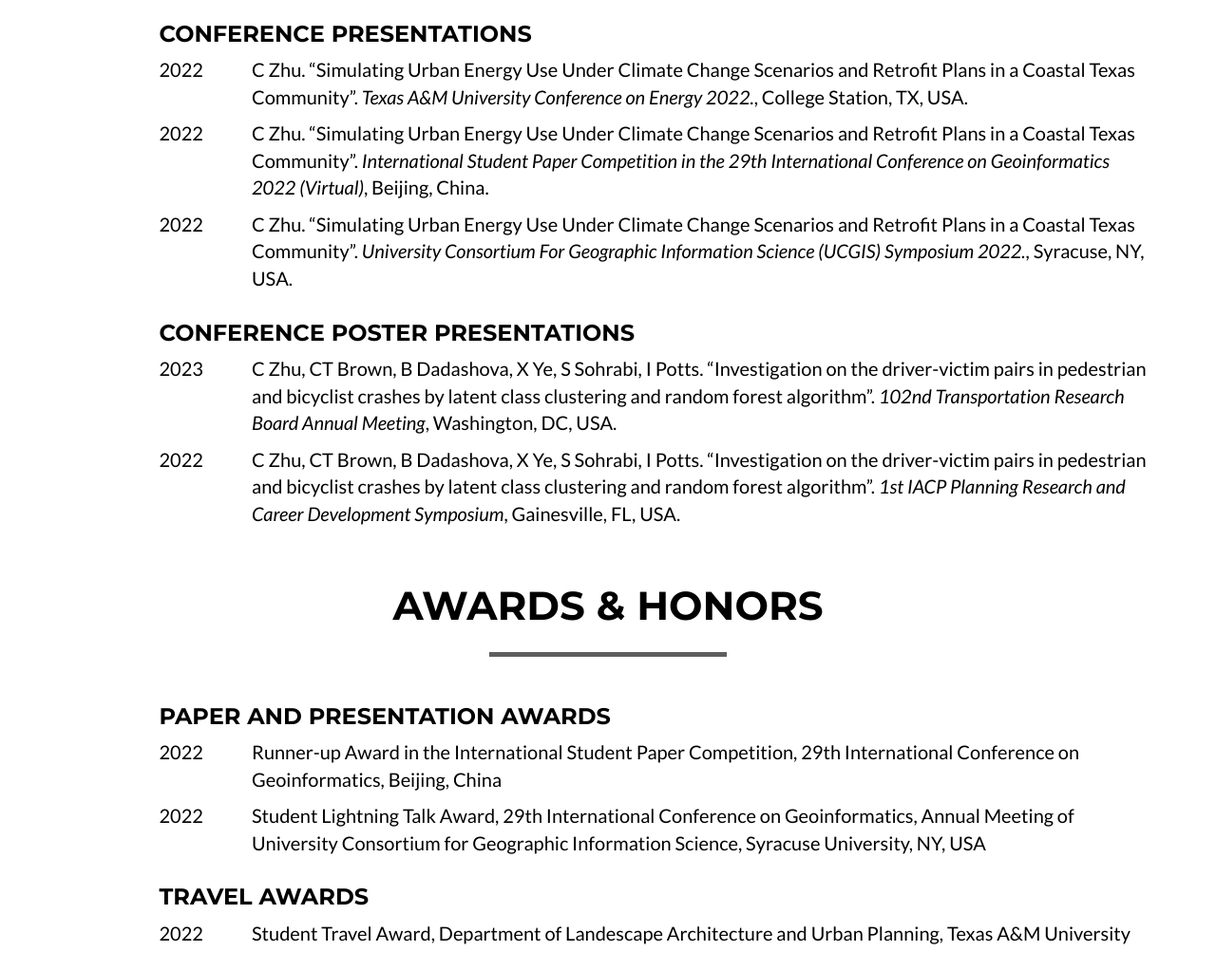
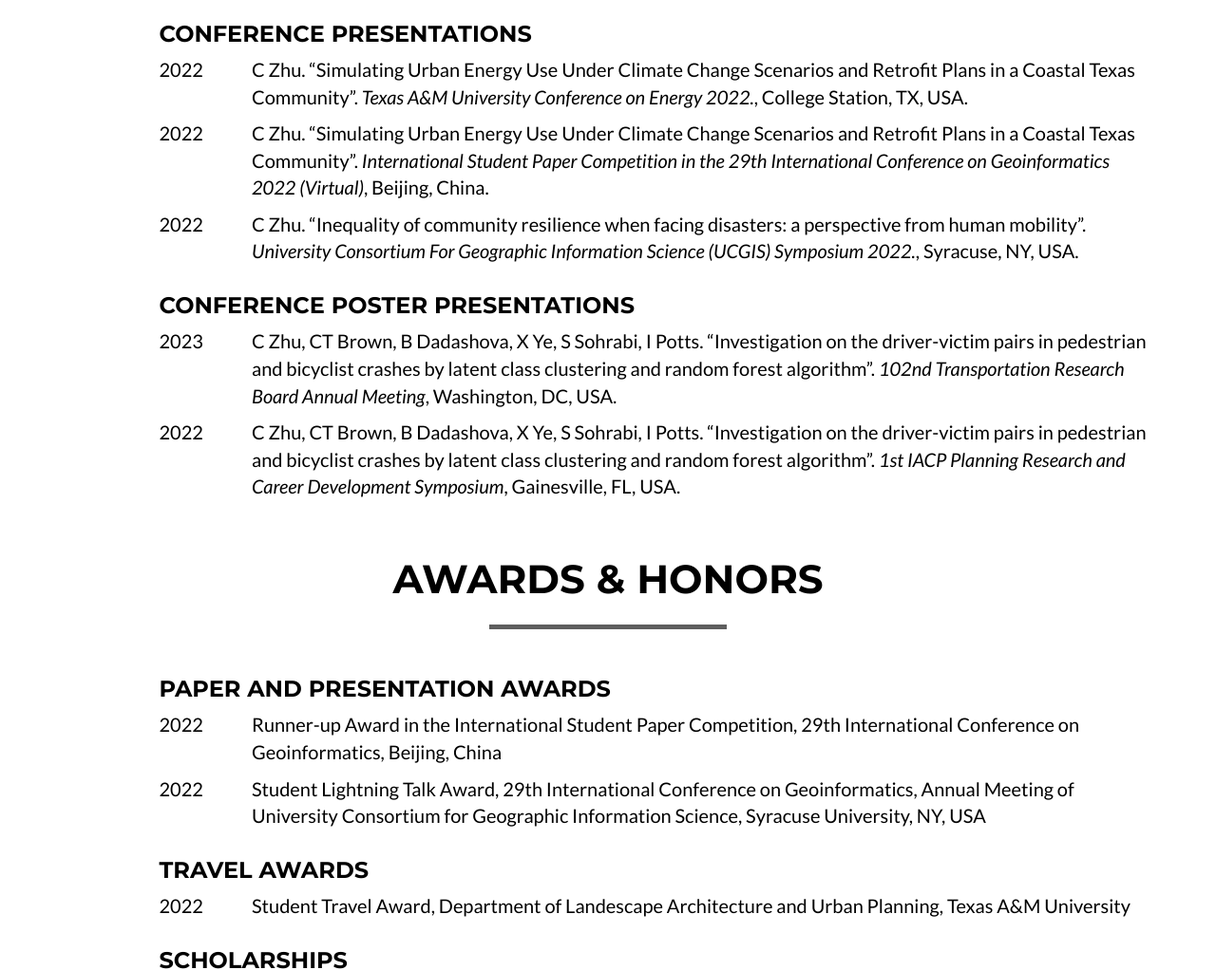
Before and after one commit to ChunwuZhu/zhuchunwu.github.io, a website: page index.html in a window 1280 px wide. Shown: the part 2352-3374 px from the top of the page at 95% size. Drawn offline with nearby package versions, Linux system fonts and the light colour scheme.

Commit message:
Update index.html

```diff
--- a/index.html
+++ b/index.html
@@ -394,7 +394,7 @@
                     <p>2022</p>
                 </div>
                 <div class="col-lg-10">
-                    <p>C Zhu. “Simulating Urban Energy Use Under Climate Change Scenarios and Retrofit Plans in a Coastal Texas Community”. <i>University Consortium For Geographic Information Science (UCGIS) Symposium 2022.</i>, Syracuse, NY, USA.
+                    <p>C Zhu. “Inequality of community resilience when facing disasters: a perspective from human mobility”. <i>University Consortium For Geographic Information Science (UCGIS) Symposium 2022.</i>, Syracuse, NY, USA.
                     </p>
                 </div>
             </div>
```
